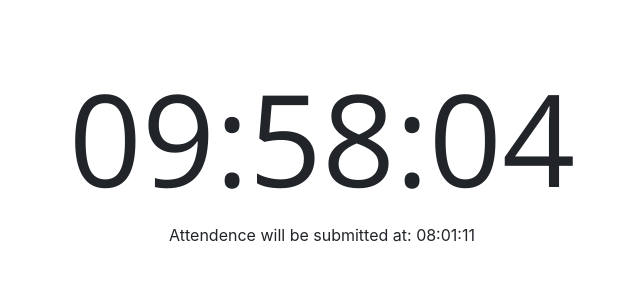
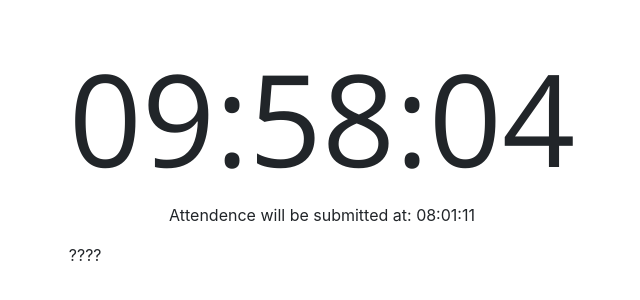
Before and after one commit to pyjshtml/SchooltoolWebsite, a browser extension: page index.html in a window 1280 px wide. Shown: the part 238-538 px from the top of the page, without its empty margins (318-958 px from the left). Drawn offline with nearby package versions, Linux system fonts and the light colour scheme.

Commit message:
reformatting index.html

```diff
--- a/index.html
+++ b/index.html
@@ -92,6 +92,7 @@
       <div class="">
         <h1><span id='stopwatch' title="countdown to attendence submission"></span></h1>
         <p id='sub'>Attendence will be submitted at: <span id='time'>--:--:--</span></p>
+        <p>????</p>
       </div>
     </div>
   </body>
```
